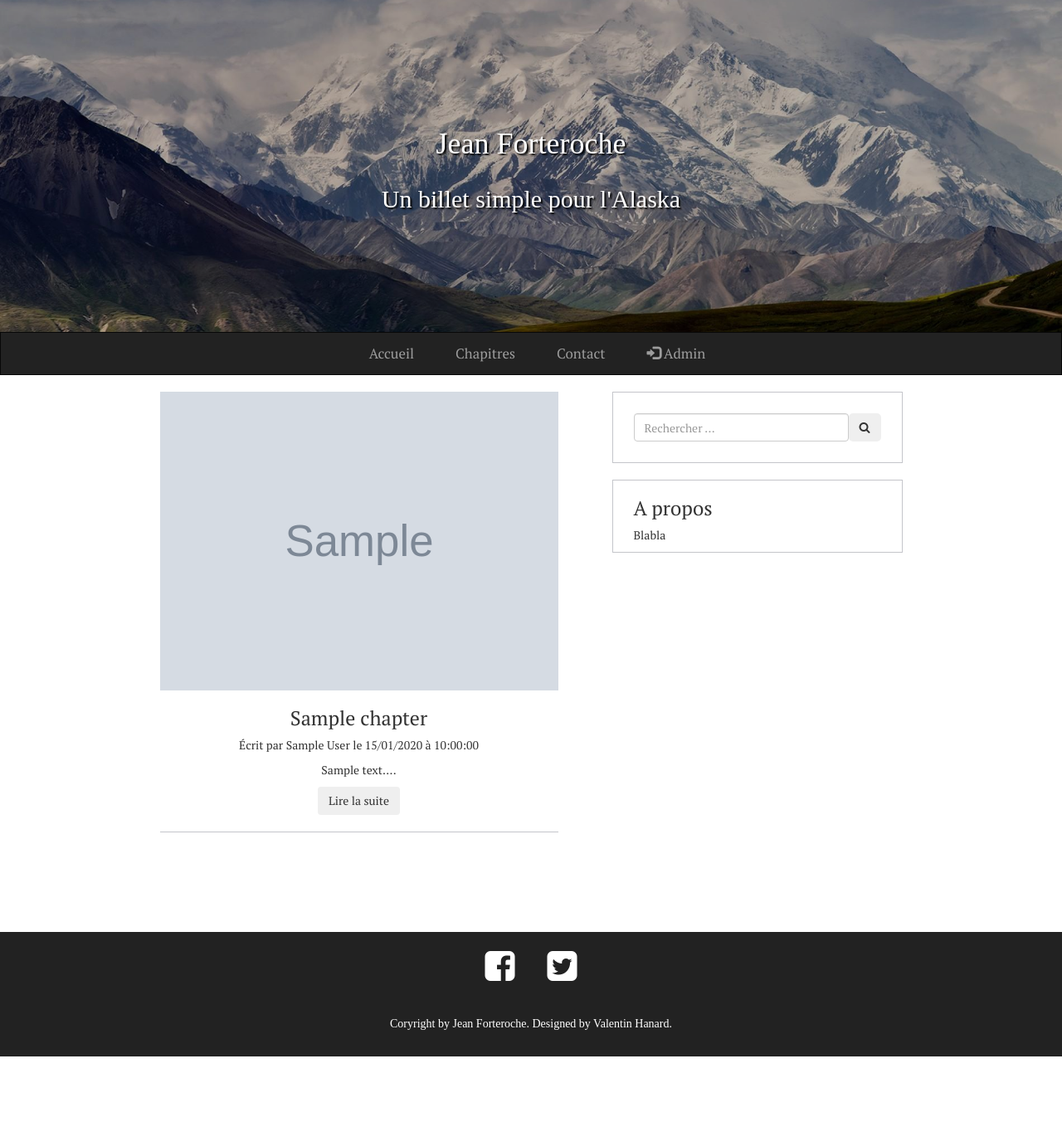
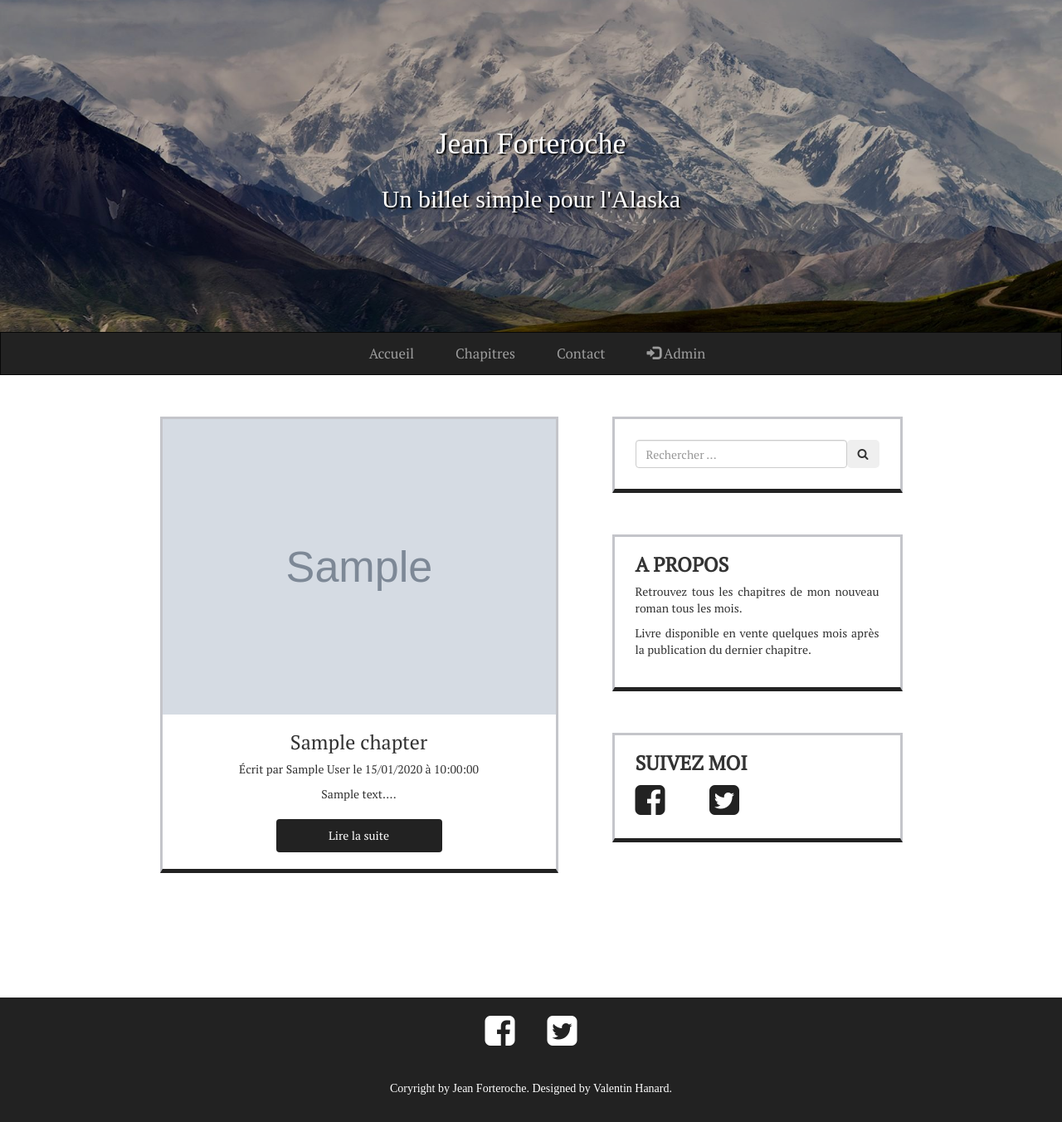
Before and after one commit to Drival59/Projet4, a PHP site: page /index.php?action=chapters in a window 1280 px wide. Shown: the whole page at 83% size. Before the commit the page ends 1273 px from the top, so only its background shows below. Run offline with PHP 8.4, Linux system fonts and the light colour scheme; tables that the repository leaves empty or names only in its code hold one stand-in row (values such as "Sample post"); grey boxes marked "Sample" are stand-in pictures; some libraries are stand-ins or nearby versions; some web fonts are replaced.

Commit message:
Finalisation page chapitres avec pagination

```diff
--- a/controler/frontend.php
+++ b/controler/frontend.php
@@ -13,7 +13,8 @@ function index()
 function listChapters()
 {
   $chapterManager = new ChapterManager();
-  $chapters = $chapterManager->getChapters();
-
+  $chapters = $chapterManager->getChapters(0,1);
+  $chaptersToLoad =$chapterManager->getNbChaptersToLoad();
+  $countChapters = $chapterManager->getCountChapters();
   require('view/frontend/listChaptersView.php');
 }
--- a/model/ChapterManager.php
+++ b/model/ChapterManager.php
@@ -7,6 +7,17 @@ require_once('Manager.php');
  */
 class ChapterManager extends Manager
 {
+  private $nbChaptersToLoad = 3;
+
+  public function getNbChaptersToLoad()
+  {
+    return $this->nbChaptersToLoad;
+  }
+
+  public function setNbChaptersToLoad($nbChapters)
+  {
+    $this->nbChaptersToLoad = $nbChapters;
+  }
 
   public function getLastChapters($nbChapters)
   {
@@ -21,4 +32,13 @@ class ChapterManager extends Manager
     $req = $db->query('SELECT title, author, content, img_chapter, date_chapter FROM chapters ORDER BY date_chapter DESC');
     return $req;
   }
+
+  public function getCountChapters()
+  {
+    $db = $this->dbConnect();
+    $req = $db->query('SELECT COUNT(id) as nbChapters FROM chapters');
+    $data = $req->fetch();
+    $count = $data['nbChapters'];
+    return $count;
+  }
 }
--- a/public/css/style.css
+++ b/public/css/style.css
@@ -67,7 +67,7 @@ header
 #lastPosts
 {
   margin: auto;
-  width: 1900px;
+  width: 1800px;
   display: flex;
   justify-content: space-around;
 }
@@ -78,7 +78,7 @@ header
   border-radius: 5px;
   text-align: center;
 }
-#buttonHome
+.buttonNext
 {
   background-color: #222222;
   color: white;
@@ -119,15 +119,21 @@ footer
   margin: auto;
   display: flex;
   justify-content: space-around;
+  margin-top: 50px;
 }
 .chapters
 {
   width: 480px;
   margin: auto;
-  margin-bottom: 20px;
+  margin-bottom: 50px;
   padding-bottom: 20px;
   text-align: center;
-  border-bottom: 1px solid #c4c5ca;
+  border: 3px solid #c4c5ca;
+  border-bottom: 5px solid #222222;
+}
+.chaptersHidden
+{
+  display: none;
 }
 #widget
 {
@@ -138,9 +144,10 @@ footer
   display: flex;
   padding: 25px;
   margin: auto;
-  border: 1px solid #c4c5ca;
+  border: 3px solid #c4c5ca;
+  border-bottom: 5px solid #222222;
   align-items: center;
-  margin-bottom: 20px;
+  margin-bottom: 50px;
 }
 #buttonSearch
 {
@@ -148,6 +155,36 @@ footer
 }
 #about
 {
-  border: 1px solid #c4c5ca;
+  border: 3px solid #c4c5ca;
+  border-bottom: 5px solid #222222;
   padding-left: 25px;
+  padding-right: 25px;
+  text-align: justify;
+  padding-bottom: 25px;
+  margin-bottom: 50px;
 }
+#follow
+{
+  border: 3px solid #c4c5ca;
+  border-bottom: 5px solid #222222;
+  padding-left: 25px;
+  padding-right: 25px;
+  padding-bottom: 25px;
+  margin-bottom: 50px;
+}
+#follow a
+{
+  text-decoration: none;
+  color: #222222;
+  margin-right: 50px;
+}
+#btnMoreChapters
+{
+  text-align: center;
+}
+#more_chapters
+{
+  background-color: #222222;
+  color: white;
+  font-size: 1.5em;
+}
--- /dev/null
+++ b/public/js/alaska.js
@@ -0,0 +1,14 @@
+var btnMoreChaptersElt = document.getElementById('more_chapters');
+var chaptersHiddenElts = document.getElementsByClassName('chaptersHidden');
+var divBtnMoreChaptersElt = document.getElementById('btnMoreChapters');
+var nbChaptersToLoad = 3;
+
+btnMoreChaptersElt.addEventListener("click", function () {
+  for (var i = 0; i < nbChaptersToLoad; i++) {
+    chaptersHiddenElts[0].classList.remove("chaptersHidden");
+  }
+
+  if (chaptersHiddenElts.length === 0) {
+    divBtnMoreChaptersElt.innerHTML = "";
+  }
+})
--- a/view/frontend/indexView.php
+++ b/view/frontend/indexView.php
@@ -21,7 +21,7 @@
       echo "<h3>" . $chapter['title'] . "</h3>";
       echo '<p>Écrit par ' . $chapter['author'] . ' le '. $dateFr . '</p>';
       echo "<p>" . substr($chapter['content'],0,255) . "...</p>";
-      echo '<button id="buttonHome" type="button" class="btn">Lire la suite</button>';
+      echo '<button type="button" class="btn buttonNext">Lire la suite</button>';
       echo '</div>';
     }
 
--- a/view/frontend/listChaptersView.php
+++ b/view/frontend/listChaptersView.php
@@ -5,17 +5,24 @@
 <div id="container">
   <div>
     <?php
+      $nbChaptersLoad = 0;
       foreach ($chapters as $chapter) {
         $dateFormat = new DateTime($chapter['date_chapter']);
         $dateFr = $dateFormat->format('d/m/Y à H:i:s');
-        echo '<div class="chapters">';
+        if ($nbChaptersLoad < $chaptersToLoad) {
+          $nbChaptersLoad++;
+          echo '<div class="chapters">';
+        } else {
+          echo '<div class="chapters chaptersHidden">';
+        }
         echo '<img src="public/images/' . $chapter['img_chapter'] . '" alt="" width="100%" height="50%">';
         echo '<h3>' . $chapter['title'] . '</h3>';
         echo '<p>Écrit par ' . $chapter['author'] . ' le '. $dateFr . '</p>';
         echo "<p>" . substr($chapter['content'],0,255) . "...</p>";
-        echo '<button type="button" class="btn">Lire la suite</button>';
+        echo '<button type="button" class="btn buttonNext">Lire la suite</button>';
         echo '</div>';
       }
+
     ?>
   </div>
   <div id="widget">
@@ -26,12 +33,27 @@
       </button>
     </div>
     <div id="about">
-      <h3>A propos</h3>
-      <p>Blabla</p>
+      <h3 style="font-weight:bold">A PROPOS</h3>
+      <p>Retrouvez tous les chapitres de mon nouveau roman tous les mois.</p>
+      <p>Livre disponible en vente quelques mois après la publication du dernier chapitre.</p>
+    </div>
+    <div id="follow">
+      <h3 style="font-weight:bold">SUIVEZ MOI</h3>
+      <a href="#footer"><i class="fa fa-facebook-square fa-3x" aria-hidden="true"></i></a>
+      <a href="#footer"><i class="fa fa-twitter-square fa-3x" aria-hidden="true"></i></a>
     </div>
   </div>
 </div>
 
+<?php
+  if ($nbChaptersLoad < $countChapters) {
+    echo '<div id="btnMoreChapters">';
+    echo '<button type="button" id="more_chapters" class="btn">Voir plus de chapitres</button>';
+    echo '</div>';
+  }
+?>
+
+
 <?php $content = ob_get_clean(); ?>
 
 <?php require('template.php'); ?>
--- a/view/frontend/template.php
+++ b/view/frontend/template.php
@@ -25,8 +25,37 @@
            <li><a href="#">Contact</a></li>
          </ul>
          <ul class="nav navbar-nav navbar-right">
-           <li><a href="#"><span class="glyphicon glyphicon-log-in"></span> Admin</a></li>
+           <li><a href="#" data-toggle="modal" data-target="#myModal"><span class="glyphicon glyphicon-log-in"></span> Admin</a></li>
          </ul>
+         <div class="modal fade" id="myModal" role="dialog">
+          <div class="modal-dialog">
+
+            <!-- Modal content-->
+            <div class="modal-content">
+              <div class="modal-header">
+                <button type="button" class="close" data-dismiss="modal">&times;</button>
+                <h4 class="modal-title">Connexion administrateur</h4>
+              </div>
+              <div class="modal-body">
+                <form action="/action_page.php">
+                  <div class="form-group">
+                    <label for="login">Identifiant:</label>
+                    <input type="text" class="form-control" placeholder="Entrez votre identifiant" name="login">
+                  </div>
+                  <div class="form-group">
+                    <label for="pwd">Mot de passe:</label>
+                    <input type="password" class="form-control" placeholder="Entrez votre mot de passe" name="pwd">
+                  </div>
+                  <button type="submit" class="btn btn-default">Connexion</button>
+                </form>
+              </div>
+              <div class="modal-footer">
+                <button type="button" class="btn btn-default" data-dismiss="modal">Fermer</button>
+              </div>
+            </div>
+
+          </div>
+        </div>
        </div>
       </nav>
 
@@ -46,5 +75,6 @@
 			  integrity="sha256-hwg4gsxgFZhOsEEamdOYGBf13FyQuiTwlAQgxVSNgt4="
 			  crossorigin="anonymous"></script>
         <script src="https://maxcdn.bootstrapcdn.com/bootstrap/3.3.7/js/bootstrap.min.js" integrity="sha384-Tc5IQib027qvyjSMfHjOMaLkfuWVxZxUPnCJA7l2mCWNIpG9mGCD8wGNIcPD7Txa" crossorigin="anonymous"></script>
+        <script src="public/js/alaska.js" charset="utf-8"></script>
     </body>
 </html>
```
